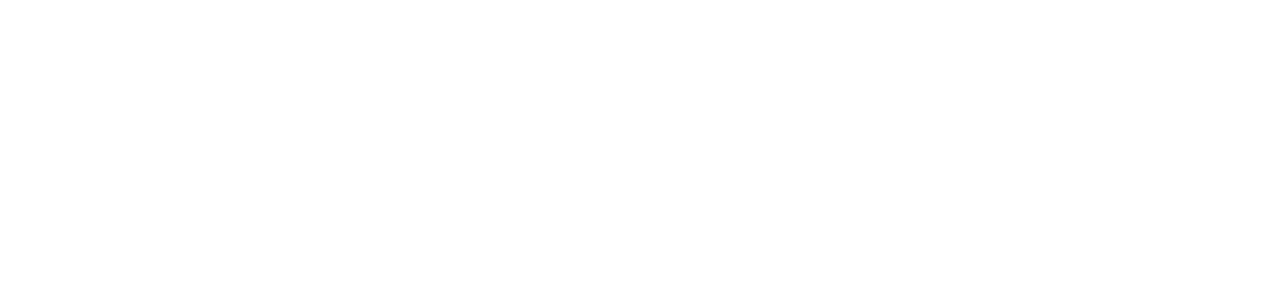
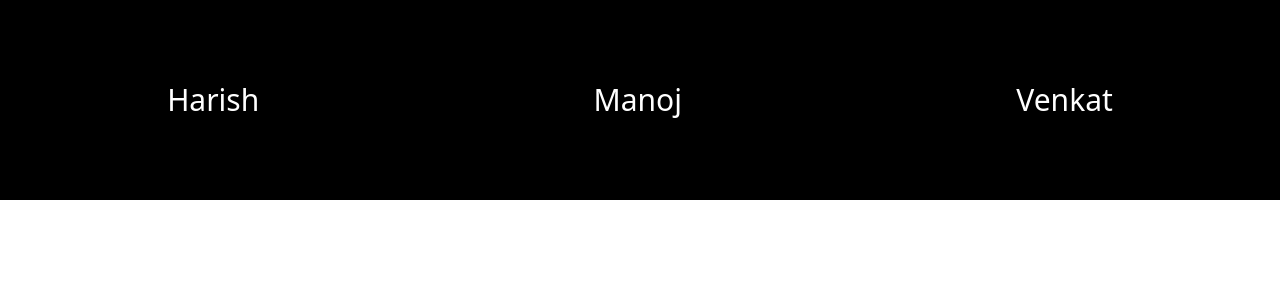
Before and after one commit to aarya33382/Git_demo, a React (Create React App) app: page / in a window 1280 px wide. Shown: the top 300 px of the page. Built offline with nearby package versions, Linux system fonts and the light colour scheme.

Commit message:
Harish commit

```diff
--- a/src/App.js
+++ b/src/App.js
@@ -1,7 +1,10 @@
+import Footer from "./Components/Footer";
+import React from 'react';
 
 function App() {
   return (
    <>
+      <Footer/>
    </>
   );
 }
--- a/src/Components/Footer.jsx
+++ b/src/Components/Footer.jsx
@@ -2,6 +2,12 @@
 
 export default function Footer() {
   return (
-    <div>Footer</div>
+    <footer>
+      <div className='w-[100%] lg:h-[25vh] bg-black flex justify-around items-center'>
+         <div><h1 className='text-3xl text-white text-bold'>Harish</h1></div>
+         <div><h1 className='text-3xl text-white text-bold'>Manoj</h1></div>
+         <div><h1 className='text-3xl text-white text-bold'>Venkat</h1></div>
+      </div>
+    </footer>
   )
 }
```
